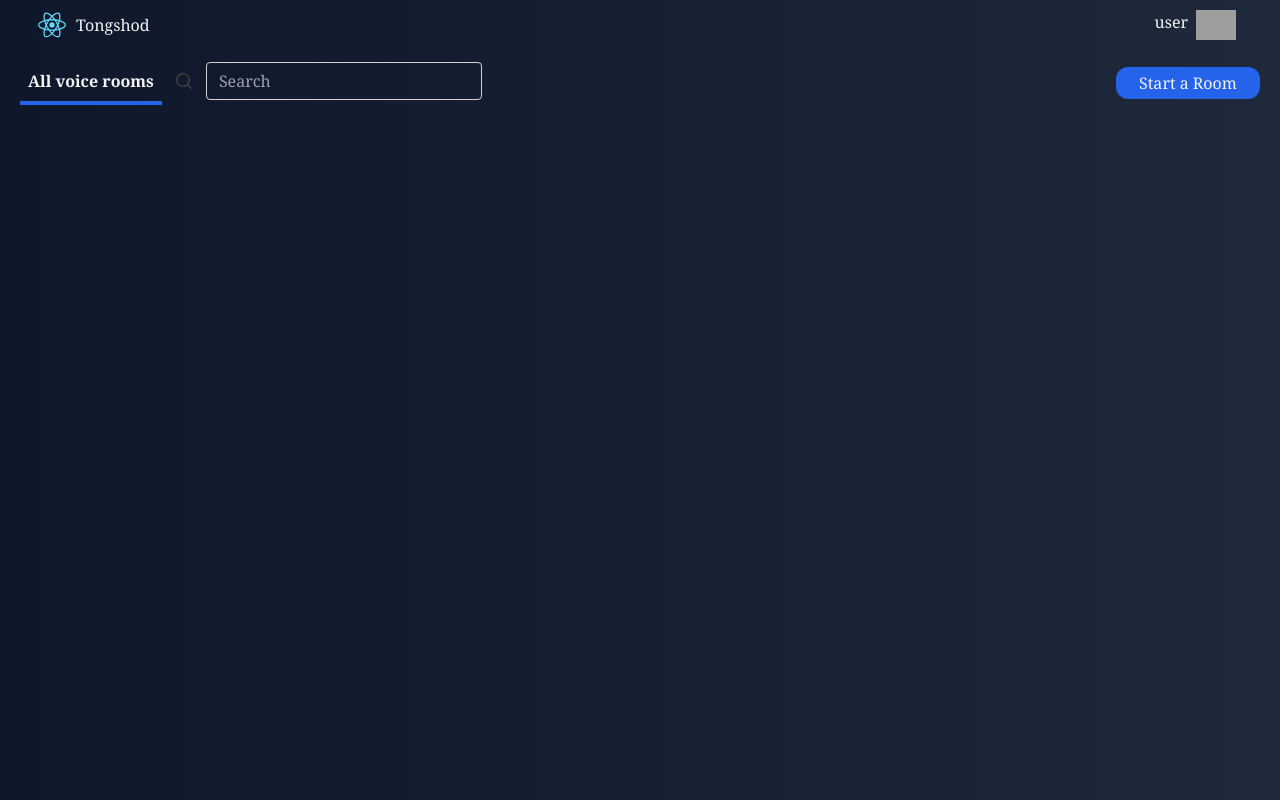
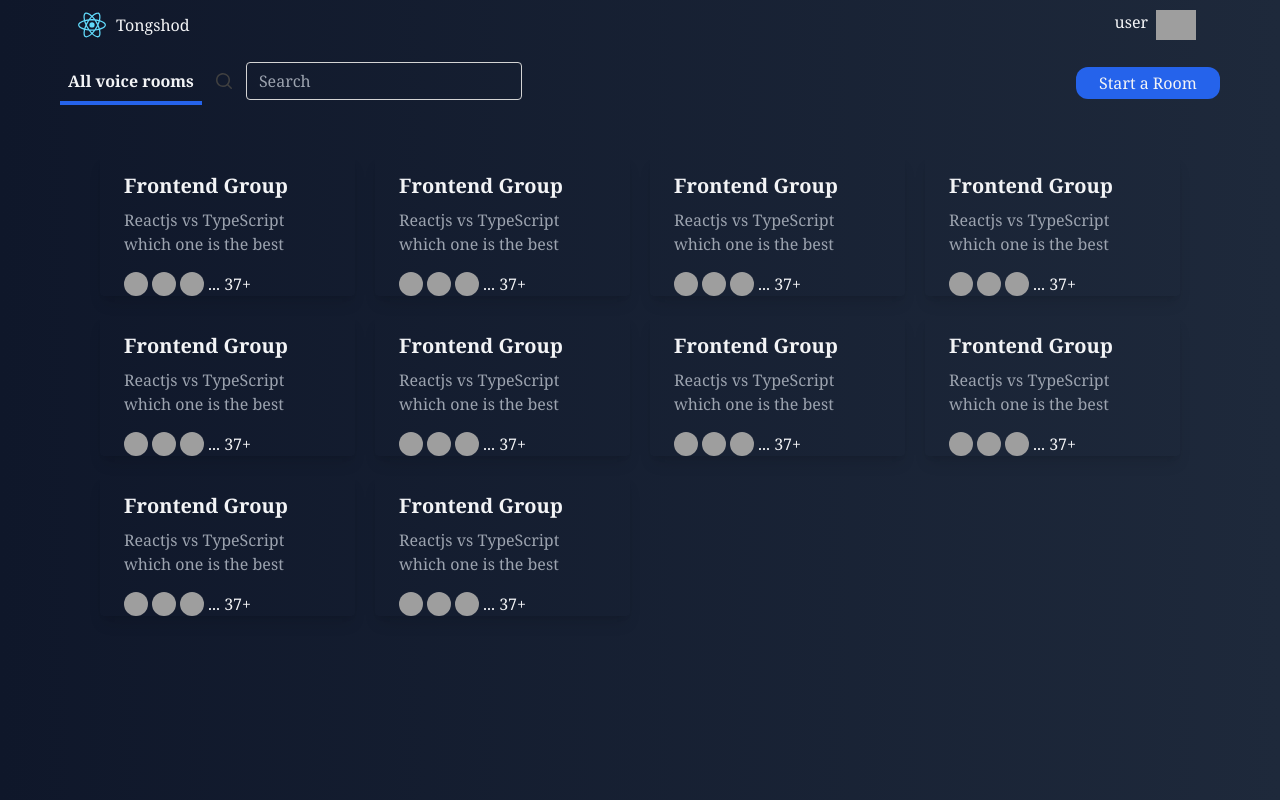
Before and after one commit to SaqifHaque/Tongshod-Chat-App-MERN, a React (Create React App) app in the folder frontend/: page /rooms in a window 1280 px wide. Built offline with nearby package versions, Linux system fonts and the light colour scheme; no server answers; grey boxes are pictures that could not be loaded.

Commit message:
Working on Rooms Card and Ui

```diff
--- /dev/null
+++ b/frontend/src/components/RoomCard.jsx
@@ -0,0 +1,22 @@
+import React from 'react'
+
+const RoomCard = () => {
+  return (
+
+        <div class="rounded overflow-hidden shadow-lg">
+            <div class="px-6 py-4">
+                <div class="font-bold text-xl mb-2">Frontend Group</div>
+                <p class="text-gray-400 text-base">
+                Reactjs vs TypeScript which one is the best </p>
+            </div>
+            <div class="flex flex-row gap-1 items-center ml-6">
+                <img class="w-6 h-6 rounded-full" src="https://i.pravatar.cc/150?img=67" alt="Rounded avatar"/>
+                <img class="w-6 h-6 rounded-full" src="https://i.pravatar.cc/150?img=23" alt="Rounded avatar"/>
+                <img class="w-6 h-6 rounded-full" src="https://i.pravatar.cc/150?img=3" alt="Rounded avatar"/>
+                <span>... 37+</span>
+            </div>
+        </div>
+  )
+}
+
+export default RoomCard
--- a/frontend/src/pages/rooms/Rooms.jsx
+++ b/frontend/src/pages/rooms/Rooms.jsx
@@ -1,4 +1,5 @@
 import React from 'react'
+import RoomCard from '../../components/RoomCard'
 import Navigation from '../../components/shared/Navigation'
 import SearchBox from '../../components/UIControls/SearchBox'
 
@@ -16,6 +17,11 @@ const Rooms = () => {
                         <button className="bg-blue-600 rounded-xl w-36 p-1">Start a Room</button>
                 </div>
             </div>
+            <div className="p-10 grid grid-cols-1 sm:grid-cols-2 md:grid-cols-4 lg:grid-cols-4 xl:grid-cols-4 gap-5">
+            {[...Array(10)].map((x, i) =>
+                <RoomCard/>
+            )}
+            </div>
         </div>
     </>
   )
--- a/frontend/tailwind.config.js
+++ b/frontend/tailwind.config.js
@@ -4,6 +4,12 @@ module.exports = {
     "./src/**/*.{js,jsx,ts,tsx}",
   ],
   theme: {
+    screens: {
+      sm: '576px',
+      md: '768px',
+      lg: '992px',
+      xl: '1200px'
+    },
     extend: {},
   },
   plugins: [],
```
